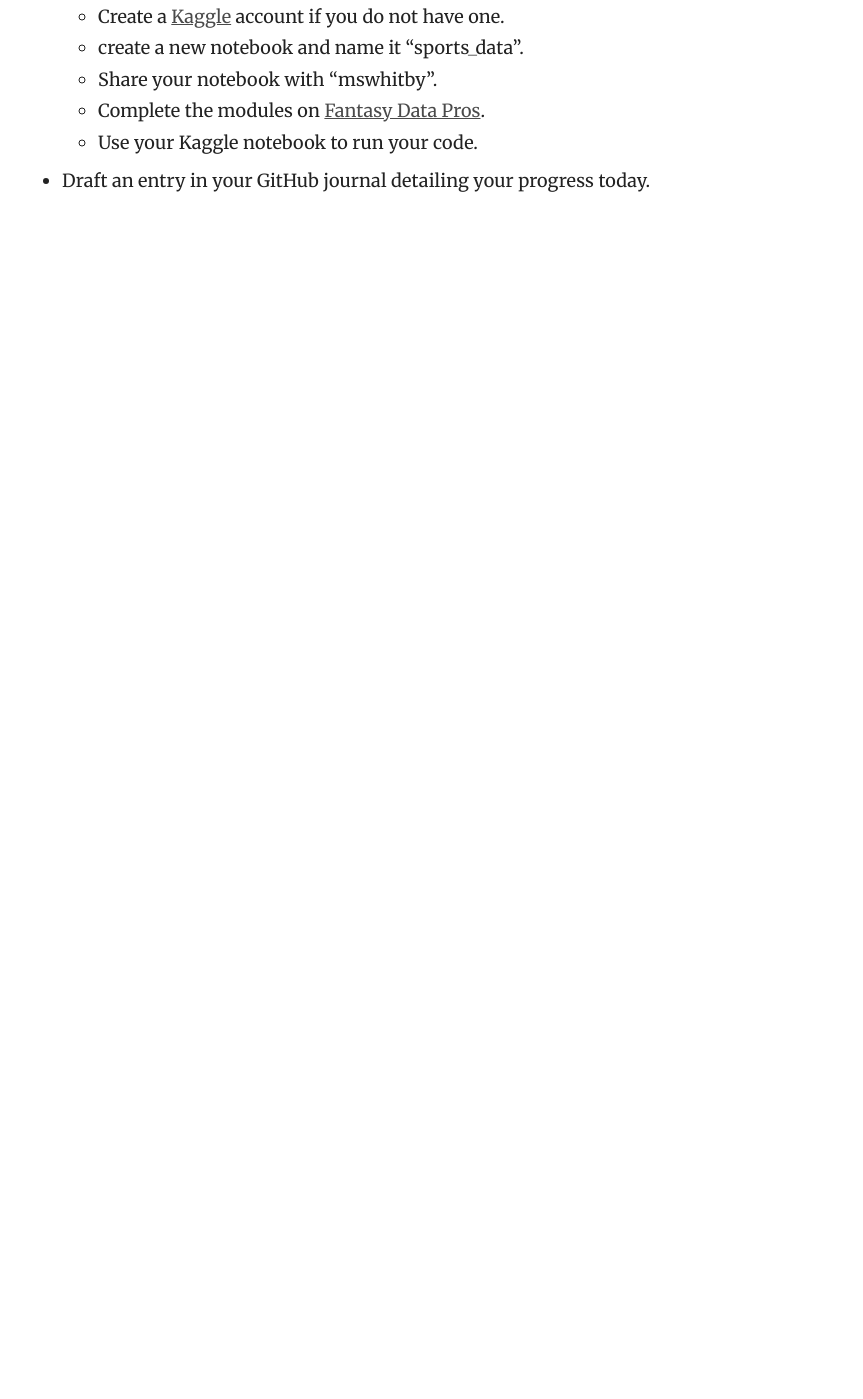
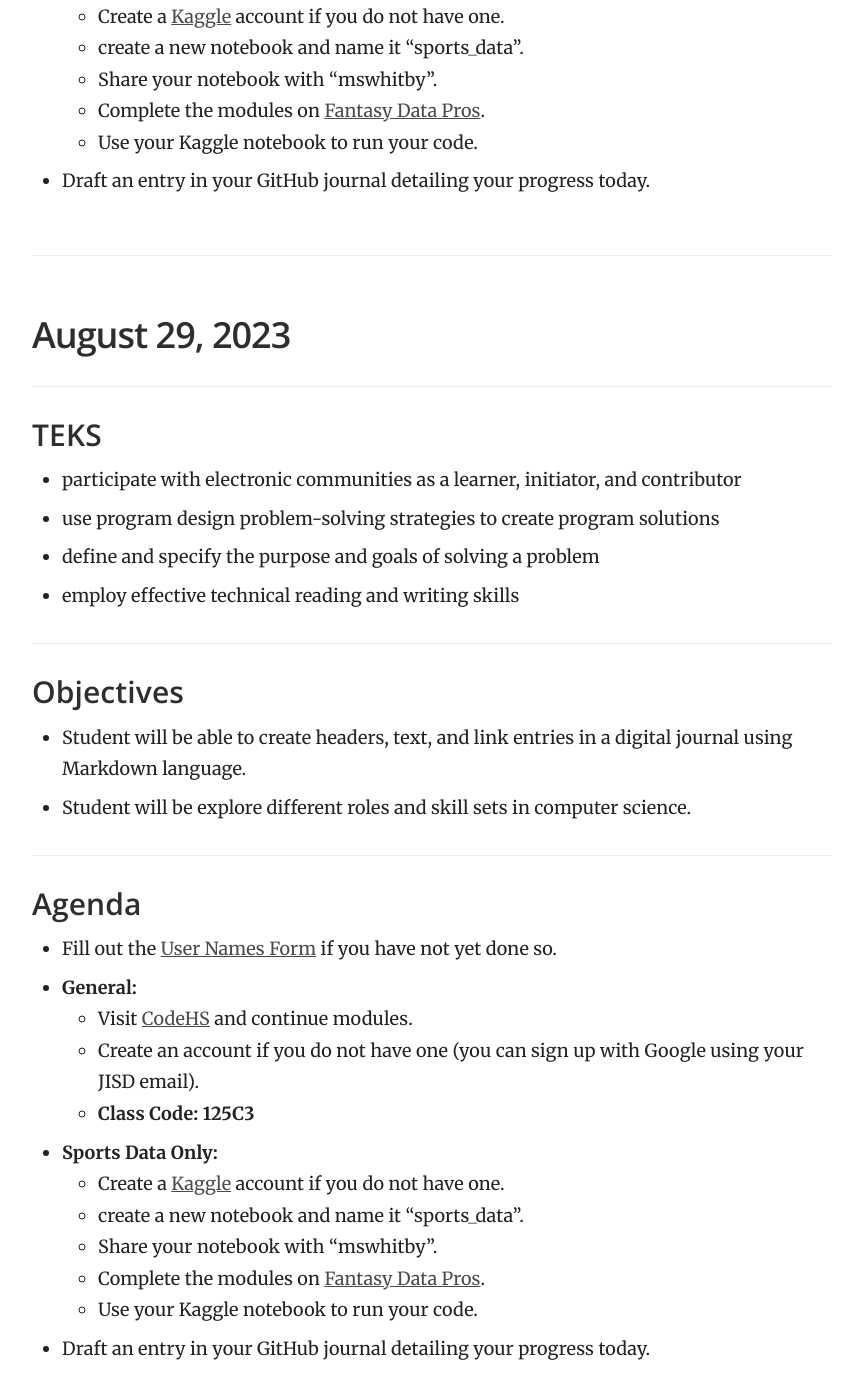
Before and after one commit to mswhitby/classroom, a Jekyll site: the page built from _docs/courses/cs1.md, in a window 1280 px wide and 1400 px high, scrolled down 7521 px. Shown: the whole window, without its empty margins (358-1221 px from the left). Built offline with Jekyll 4.4.1, drawn with Linux system fonts in a browser that asks for light colours; before the commit the page ends 7769 px from its top, so only the background shows below that.

Commit message:
Updated class files

```diff
--- a/_docs/courses/cs1.md
+++ b/_docs/courses/cs1.md
@@ -172,3 +172,30 @@ order: 2
     - Complete the modules on [Fantasy Data Pros](https://fantasydatapros.com).
     - Use your Kaggle notebook to run your code.
 - Draft an entry in your GitHub journal detailing your progress today.
+
+----
+## August 29, 2023
+
+### TEKS
+- participate with electronic communities as a learner, initiator, and contributor
+- use program design problem-solving strategies to create program solutions
+- define and specify the purpose and goals of solving a problem
+- employ effective technical reading and writing skills
+
+### Objectives
+- Student will be able to create headers, text, and link entries in a digital journal using Markdown language.
+- Student will be explore different roles and skill sets in computer science.
+
+### Agenda
+- Fill out the [User Names Form](https://forms.gle/W9AinBmFJYDqwMq37) if you have not yet done so.
+- **General:**
+    - Visit [CodeHS](https://codehs.com/go/125C3) and continue modules.
+    - Create an account if you do not have one (you can sign up with Google using your JISD email).
+    - **Class Code: 125C3**
+- **Sports Data Only:**
+    - Create a [Kaggle](https://www.kaggle.com/) account if you do not have one.
+    - create a new notebook and name it "sports_data".
+    - Share your notebook with "mswhitby".
+    - Complete the modules on [Fantasy Data Pros](https://fantasydatapros.com).
+    - Use your Kaggle notebook to run your code.
+- Draft an entry in your GitHub journal detailing your progress today.
```
Also changed, not shown: _docs/courses/csf.md (+25 -0 lines).
